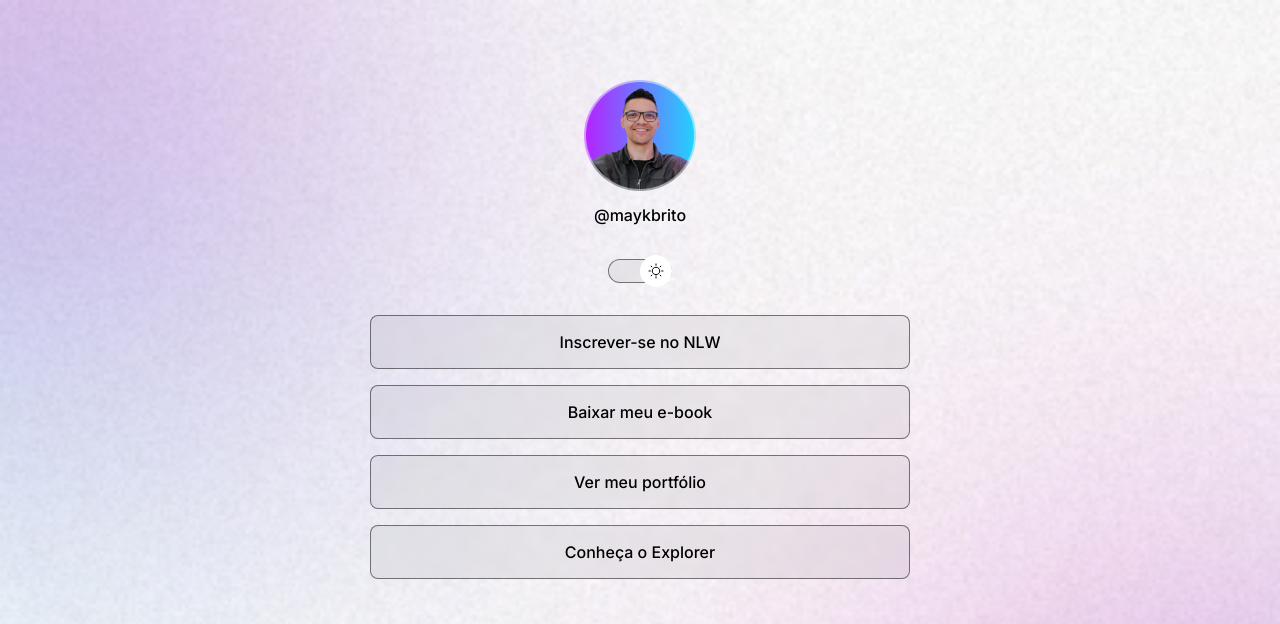
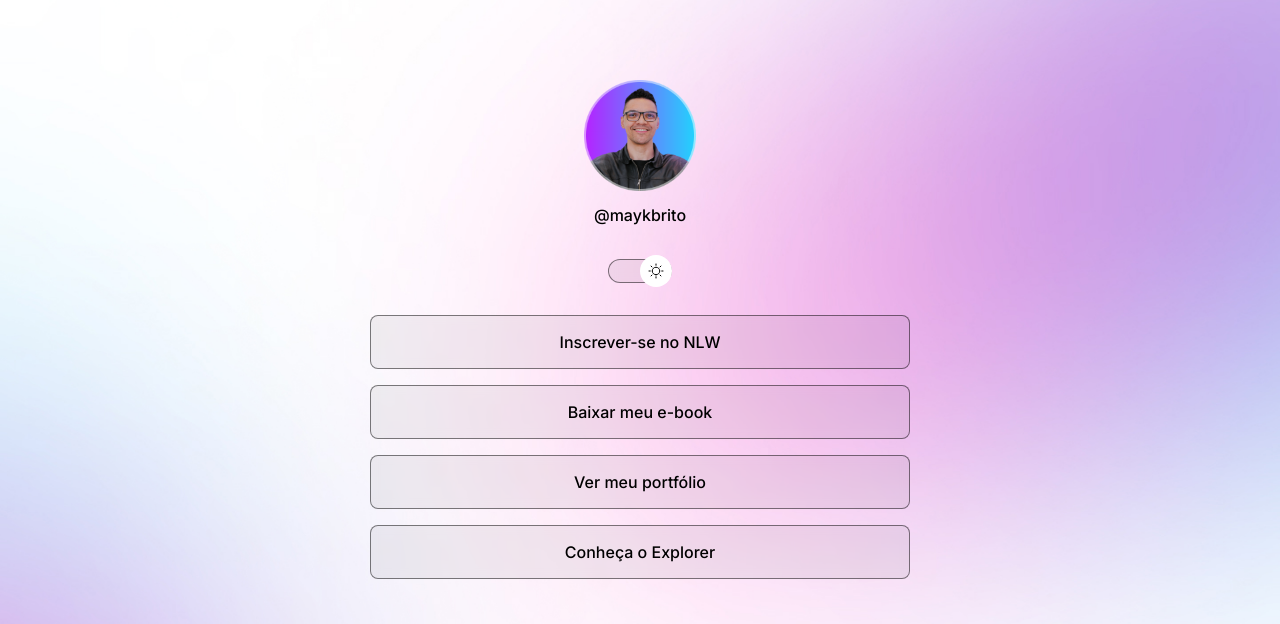
Before and after one commit to guti-oliveira/pojeto, a plain HTML site: page index.html in a window 1280 px wide. Shown: the top 624 px of the page. Drawn offline with nearby package versions, Linux system fonts and the light colour scheme.

Commit message:
change background based on media queries

```diff
--- a/style.css
+++ b/style.css
@@ -3,6 +3,8 @@
   padding: 0;
   box-sizing: border-box;
 }
+
+/* Variaveis modo padrão */
 
 :root {
   --text-color: white;
@@ -14,6 +16,8 @@
   --switch-bg-url: url(./assets/MoonStars.svg);
 }
 
+/* Modo Light */
+
 .light {
   --text-color: black;
   --bg-url: url(./assets/bg-mobile-light.jpg);
@@ -23,6 +27,8 @@
   --highlight-color: rgba(0, 0, 0, 0.1);
   --switch-bg-url: url(./assets/Sun.svg);
 }
+
+/* Body */
 
 body {
   /*
@@ -34,6 +40,7 @@ body {
 
   /*background: color image repeat position/size */
   background: var(--bg-url) no-repeat top center/cover;
+  height: 100vh;
 }
 
 body * {
@@ -41,12 +48,16 @@ body * {
   color: var(--text-color);
 }
 
+/* Container */
+
 #container {
   width: 100%;
   max-width: 588px;
   margin: 56px auto 0px;
   padding: 0px 24px;
 }
+
+/* Profile */
 
 #profile {
   padding: 24px;
@@ -64,6 +75,8 @@ body * {
   line-height: 24px;
   font-size: 16px;
 }
+
+/* Switch */
 
 #switch {
   position: relative;
@@ -101,6 +114,7 @@ body * {
 }
 
 /* Lista */
+
 ul {
   list-style: none;
   display: flex;
@@ -127,6 +141,8 @@ ul li a:hover {
   border: 1.5px solid var(--text-color);
 }
 
+/* Social Links */
+
 #social-links {
   display: flex;
   justify-content: center;
@@ -147,9 +163,22 @@ ul li a:hover {
   background: var(--highlight-color);
 }
 
+/* Footer */
+
 footer {
   padding: 24px 0;
   text-align: center;
   font-size: 14px;
   font-weight: 400;
 }
+
+/* Media Queries */
+
+@media (min-width: 700px) {
+  :root {
+    --bg-url: url(./assets/bg-desktop.jpg);
+  }
+  .light {
+    --bg-url: url(./assets/bg-desktop-light.jpg);
+  }
+}
```
Also changed, not shown: index.html (+3 -1 lines).
